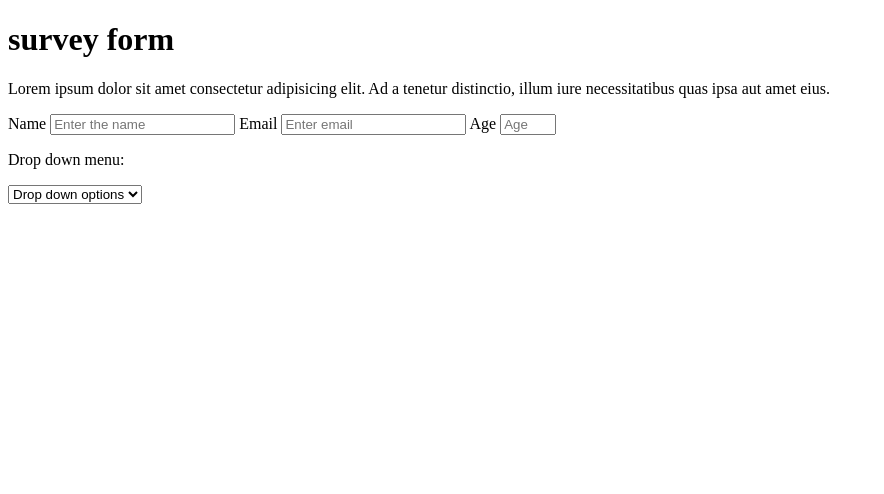
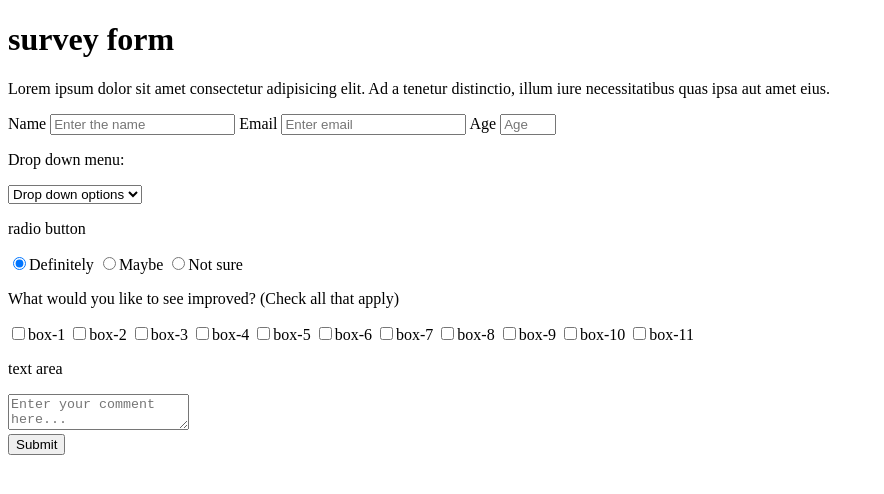
Before and after one commit to mesfin345/final-project, a plain HTML site: page index.html in a window 1280 px wide. Shown: the whole page, without its empty margins (0-884 px from the left). Drawn offline with Linux system fonts and the light colour scheme.

Commit message:
finalize the html

```diff
--- a/index.html
+++ b/index.html
@@ -36,8 +36,145 @@
          <option value="other">option5</option>
          </select>
 
+         <div class="form-group">
+          <p>radio button</p>
+          <label>
+            <input
+              name="user-recommend"
+              value="definitely"
+              type="radio"
+              class="input-radio"
+              checked
+            />Definitely</label
+          >
+          <label>
+            <input
+              name="user-recommend"
+              value="maybe"
+              type="radio"
+              class="input-radio"
+            />Maybe</label
+          >
 
+          <label
+            ><input
+              name="user-recommend"
+              value="not-sure"
+              type="radio"
+              class="input-radio"
+            />Not sure</label
+          >
+        </div>
+        <div class="form-group">
+          <p>
+            What would you like to see improved?
+            <span class="clue">(Check all that apply)</span>
+          </p>
 
+          <label
+            ><input
+              name="prefer"
+              value="front-end-projects"
+              type="checkbox"
+              class="input-checkbox"
+            />box-1</label
+          >
+          <label>
+            <input
+              name="prefer"
+              value="back-end-projects"
+              type="checkbox"
+              class="input-checkbox"
+            />box-2</label
+          >
+          <label
+            ><input
+              name="prefer"
+              value="data-visualization"
+              type="checkbox"
+              class="input-checkbox"
+            />box-3</label
+          >
+          <label
+            ><input
+              name="prefer"
+              value="challenges"
+              type="checkbox"
+              class="input-checkbox"
+            />box-4</label
+          >
+          <label
+            ><input
+              name="prefer"
+              value="open-source-community"
+              type="checkbox"
+              class="input-checkbox"
+            />box-5</label
+          >
+          <label
+            ><input
+              name="prefer"
+              value="gitter-help-rooms"
+              type="checkbox"
+              class="input-checkbox"
+            />box-6</label
+          >
+          <label
+            ><input
+              name="prefer"
+              value="videos"
+              type="checkbox"
+              class="input-checkbox"
+            />box-7</label
+          >
+          <label
+            ><input
+              name="prefer"
+              value="city-meetups"
+              type="checkbox"
+              class="input-checkbox"
+            />box-8</label
+          >
+          <label
+            ><input
+              name="prefer"
+              value="wiki"
+              type="checkbox"
+              class="input-checkbox"
+            />box-9</label
+          >
+          <label
+            ><input
+              name="prefer"
+              value="forum"
+              type="checkbox"
+              class="input-checkbox"
+            />box-10</label
+          >
+          <label
+            ><input
+              name="prefer"
+              value="additional-courses"
+              type="checkbox"
+              class="input-checkbox"
+            />box-11</label
+          >
+        </div>
+        <div class="form-group">
+          <p>text area</p>
+          <textarea
+            id="comments"
+            class="input-textarea"
+            name="comment"
+            placeholder="Enter your comment here..."
+          ></textarea>
+        </div>
+
+        <div class="form-group">
+          <button type="submit" id="submit" class="submit-button">
+            Submit
+          </button>
+        </div>
 
     </form>
 
```
